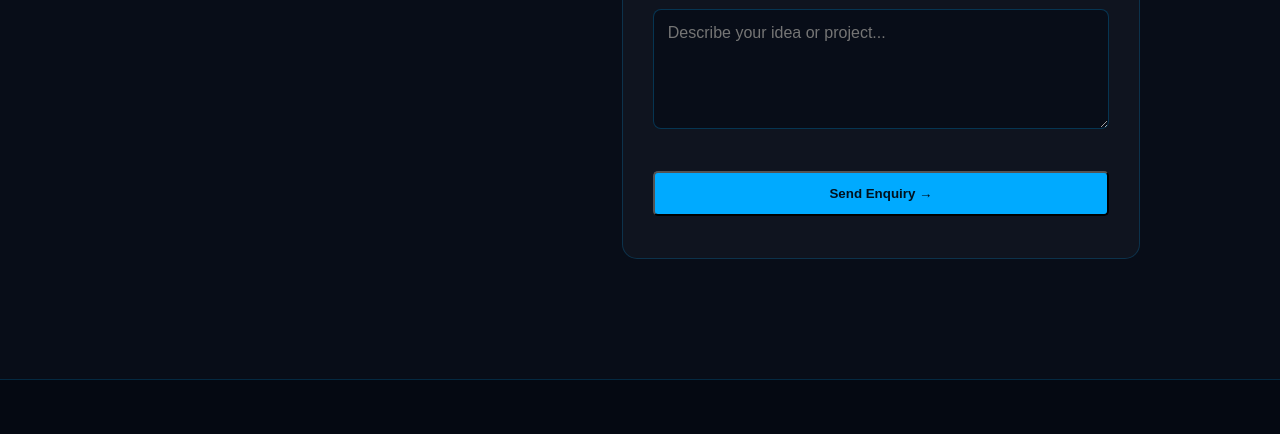
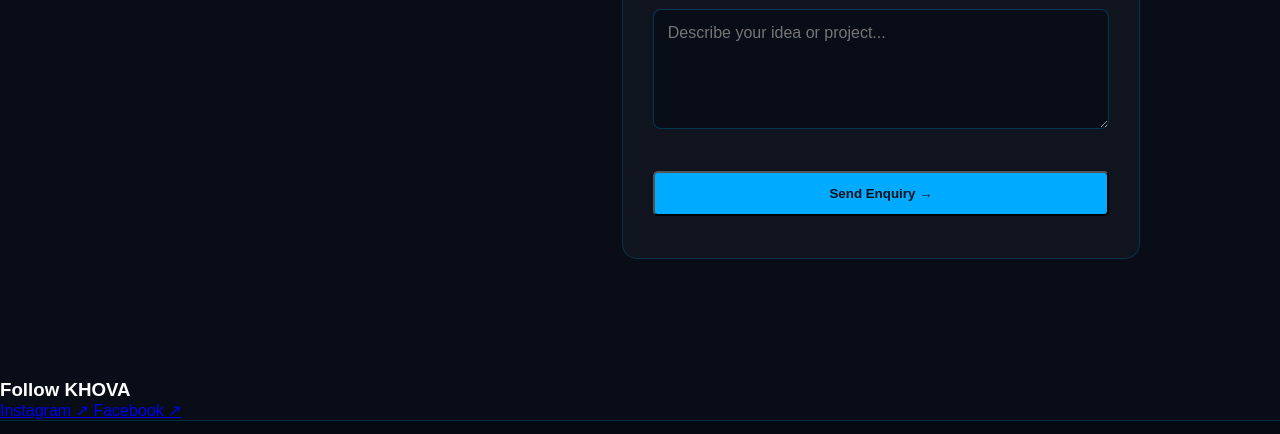
Before and after one commit to Owethu-Khumalo/Khova-Digital-Tech, a plain HTML site: page index.html in a window 1280 px wide. Shown: the part 4802-5236 px from the top of the page. Drawn offline with Linux system fonts and the light colour scheme.

Commit message:
Third push

```diff
--- a/index.html
+++ b/index.html
@@ -319,6 +319,23 @@
     </div>
 </section>
 
+<div class="footer-socials">
+    <h3>Follow KHOVA</h3>
+
+    <a href="https://www.instagram.com/khova4u/"
+       target="_blank"
+       rel="noopener noreferrer">
+        Instagram ↗
+    </a>
+
+    <a href="https://www.facebook.com/profile.php?id=61596721855404"
+       target="_blank"
+       rel="noopener noreferrer">
+        Facebook ↗
+    </a>
+</div>
+
+
     <!-- Footer -->
     <footer class="footer">
     <div class="footer-content">
```
